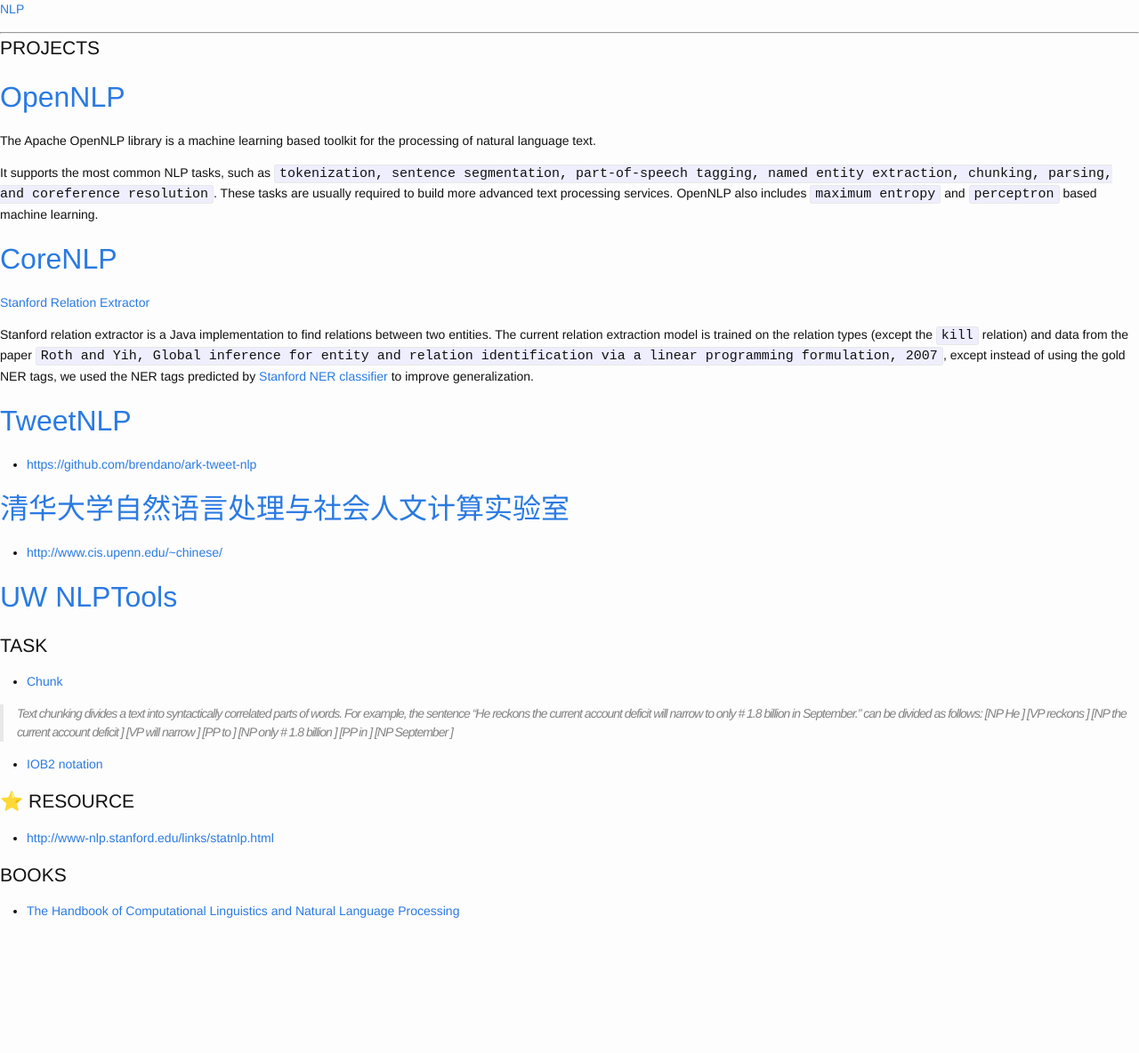
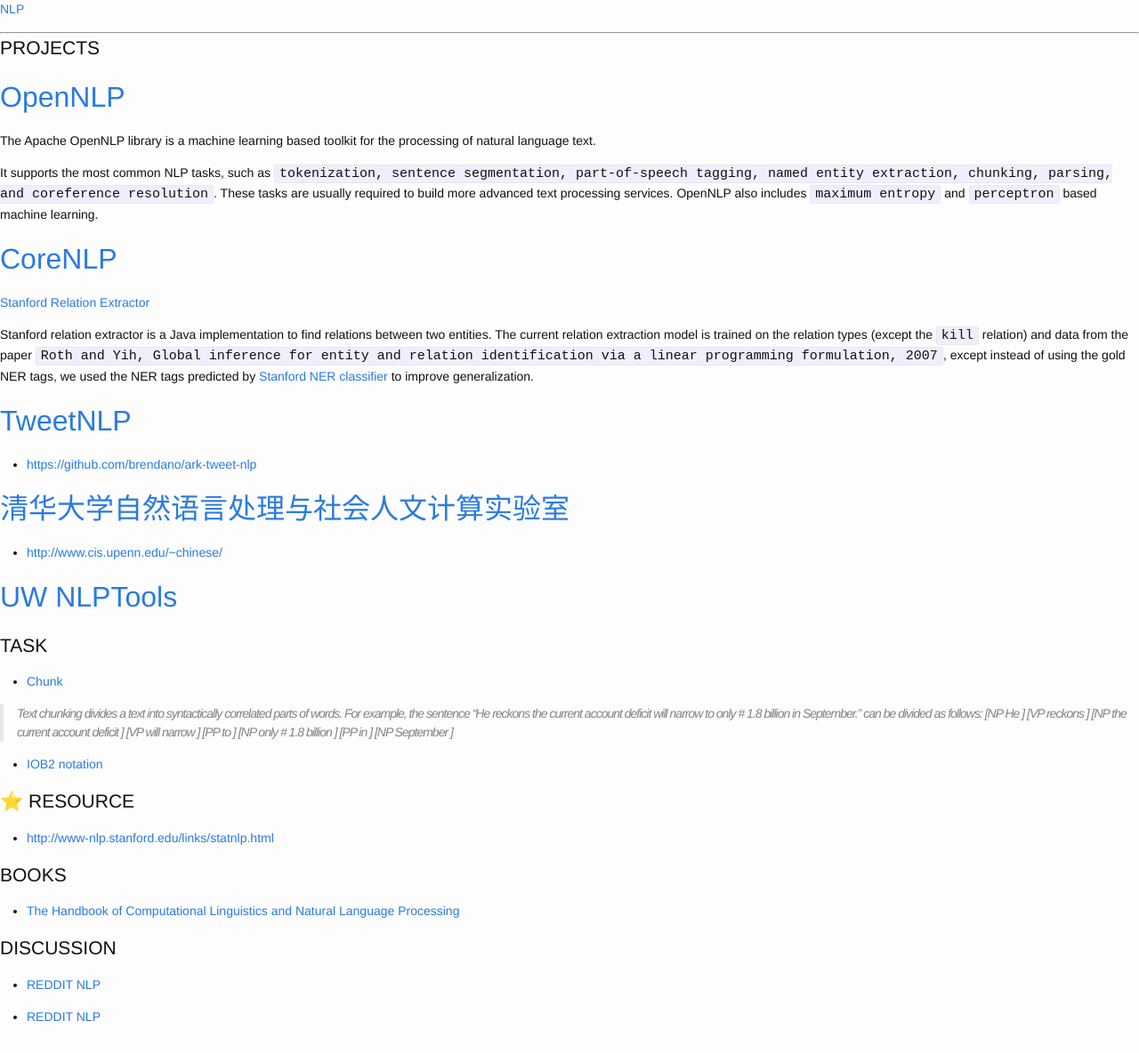
Before and after one commit to cnwarden/cnwarden.github.io, a Jekyll site: the page built from ml/index.md, in a window 1280 px wide. Shown: the whole page at 89% size. Built offline with Jekyll 4.4.1, drawn with Linux system fonts in a browser that asks for light colours; emoji names are drawn with the system emoji font; before the commit the page ends 1065 px from its top, so only the background shows below that.

Commit message:
Update index.md

```diff
--- a/ml/index.md
+++ b/ml/index.md
@@ -47,3 +47,9 @@ Stanford relation extractor is a Java implementation to find relations between t
 # BOOKS
 
 * [The Handbook of Computational Linguistics and Natural Language Processing](https://books.google.com.hk/books?id=zBmom42eWPcC&pg=RA3-PT688&lpg=RA3-PT688&dq=Ratnaparkhi+thesis&source=bl&ots=N8F7p1qF62&sig=QS5ukHtyWeQYC_HOKsV1LfKZzmg&hl=zh-TW&sa=X&ved=0ahUKEwi05Pav-JvLAhWKl5QKHRXvDxcQ6AEIPTAE#v=onepage&q=Ratnaparkhi%20thesis&f=false)
+
+# DISCUSSION
+
+* [REDDIT NLP](https://www.reddit.com/r/languagetechnology)
+
+* [REDDIT NLP](https://www.reddit.com/r/NLP/)
```
